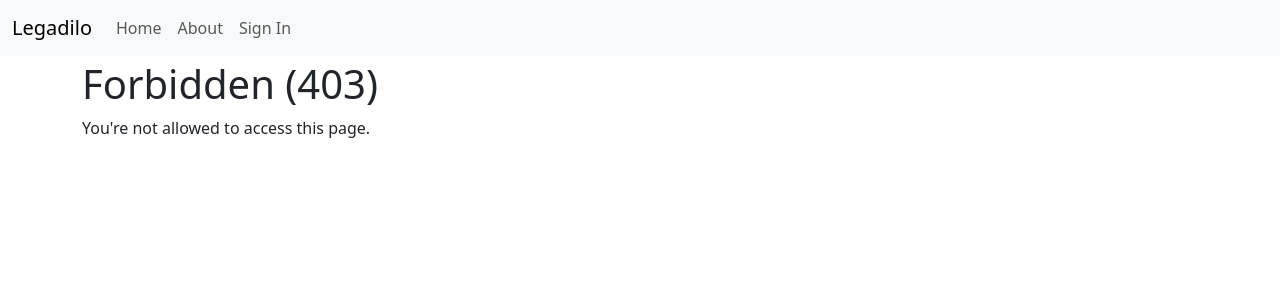
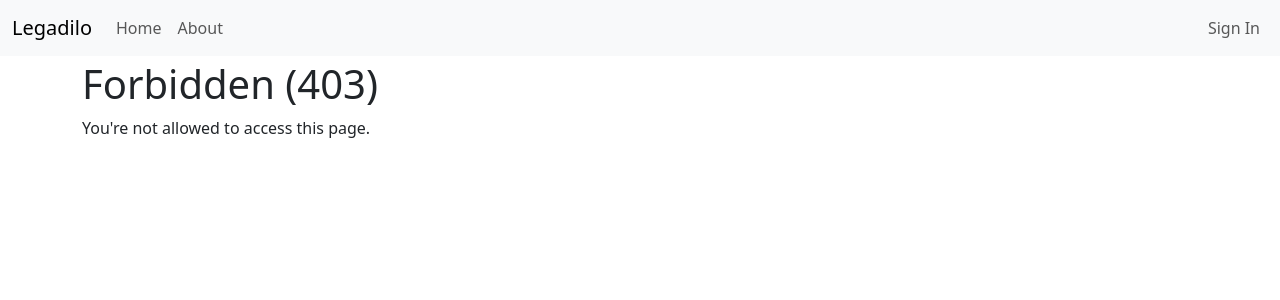
Before and after one commit to Jenselme/legadilo, a Django app: template legadilo/templates/403.html in a window 1280 px wide. Shown: the top 300 px of the page. Run offline with Django 5.2, Linux system fonts and the light colour scheme; the template is opened without the code that fills it, so the values that code supplies are empty; some libraries are stand-ins or nearby versions.

Commit message:
feat: move account links to the ond of the navbar

```diff
--- a/legadilo/templates/base.html
+++ b/legadilo/templates/base.html
@@ -56,13 +56,15 @@
                     </button>
                     <a class="navbar-brand" href="{% url 'feeds:default_reading_list' %}">Legadilo</a>
                     <div class="collapse navbar-collapse" id="navbarSupportedContent">
-                        <ul class="navbar-nav mr-auto">
+                        <ul class="navbar-nav me-auto">
                             <li class="nav-item active">
                                 <a class="nav-link" href="{% url 'feeds:default_reading_list' %}">Home <span class="visually-hidden">(current)</span></a>
                             </li>
                             <li class="nav-item">
                                 <a class="nav-link" href="{% url 'about' %}">About</a>
                             </li>
+                        </ul>
+                        <ul class="navbar-nav">
                             {% if request.user.is_authenticated %}
                                 <li class="nav-item">
                                     <a class="nav-link" href="{% url 'users:detail' request.user.pk %}">{% translate "My Profile" %}</a>
```
